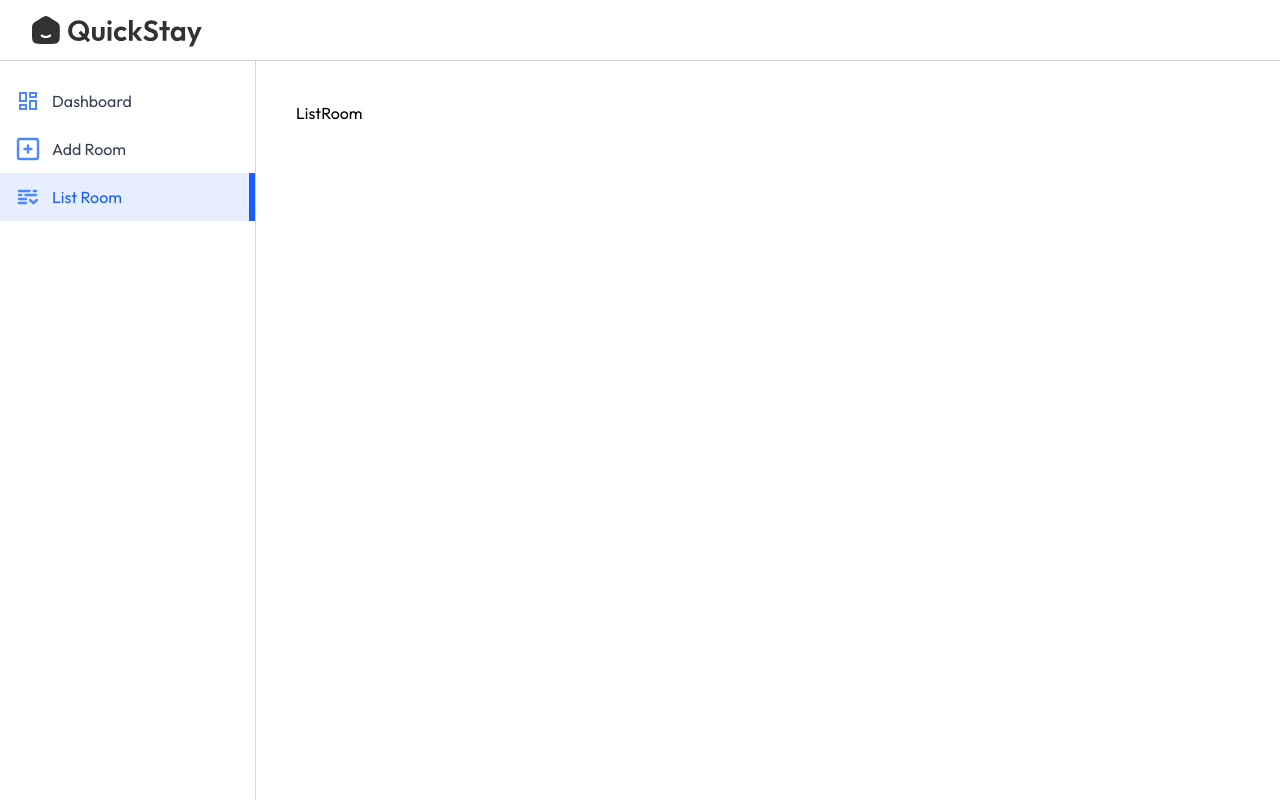
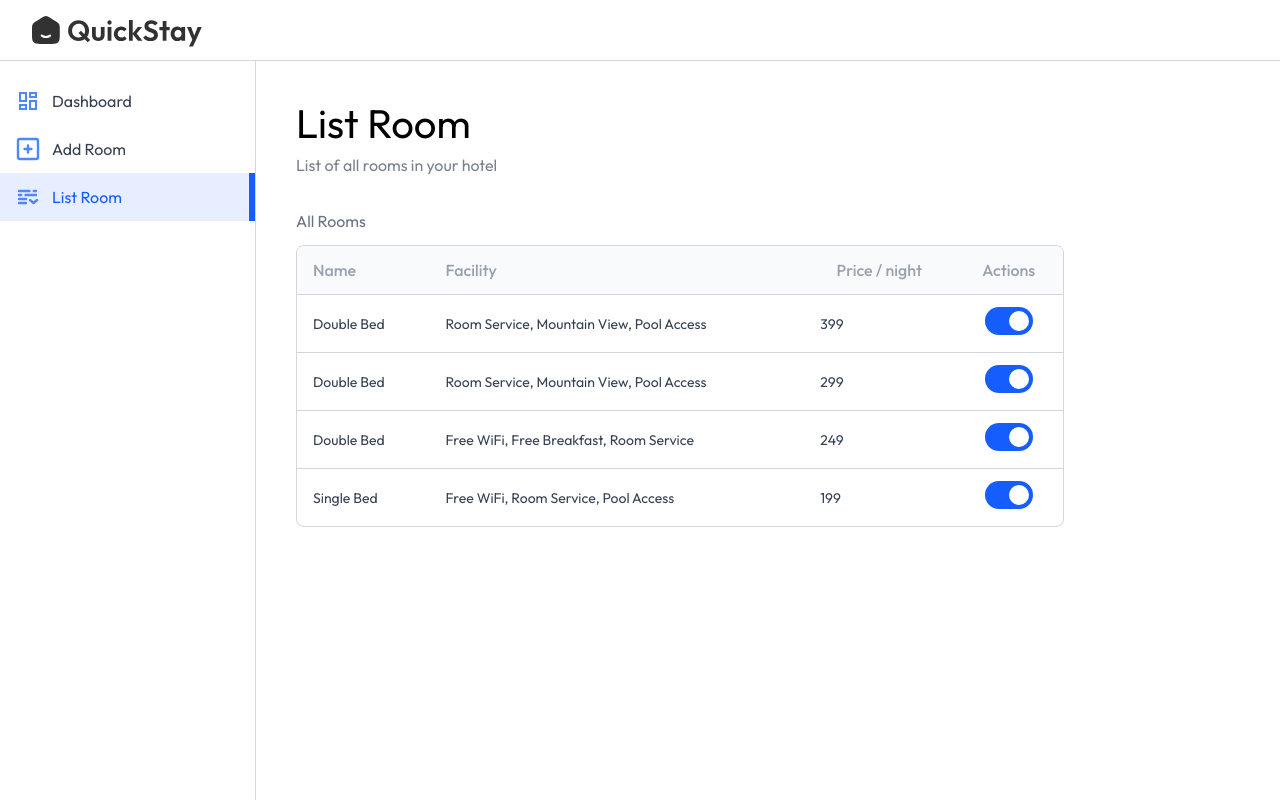
Before and after one commit to Yasintha8/hotel-booking-web-app, a React (Vite) app in the folder client/: page /owner/list-room in a window 1280 px wide. Shown: the top 802 px of the page. Built offline with nearby package versions, Linux system fonts and the light colour scheme; the HTML template or start-up script is replaced by a standard one; a web font is replaced by a local one.

Commit message:
Create List Room page for hotel owners. ✏ and style change in navbar

```diff
--- a/client/src/components/Navbar.jsx
+++ b/client/src/components/Navbar.jsx
@@ -80,7 +80,7 @@
                     </UserButton>)
                     :
                     (<button onClick={openSignIn}
-                        className="bg-white text-black px-8 py-2.5 rounded-full ml-4 transition-all duration-500">
+                        className="bg-gray-700 text-white px-8 py-2.5 rounded-full ml-4 transition-all duration-500">
                         Login
                     </button>)
                     }
--- a/client/src/pages/hotelOwner/ListRoom.jsx
+++ b/client/src/pages/hotelOwner/ListRoom.jsx
@@ -1,8 +1,54 @@
-import React from 'react'
+import React, { useState } from 'react'
+import Tittle from '../../components/Tittle'
+import { roomsDummyData } from '../../assets/assets'
 
 const ListRoom = () => {
+
+  const [rooms, /*setRooms*/] = useState(roomsDummyData)
+
   return (
-    <div>ListRoom</div>
+    <div>
+      <Tittle align="left" font="outfit" title="List Room" subTitle="List of all rooms in your hotel" />
+      <p className='text-gray-500 mt-8'>All Rooms</p>
+
+      <div className='w-full max-w-3xl text-left border border-gray-300 rounded-lg max-h-80 overflow-y-scroll mt-3'>
+        <table className='w-full'>
+          <thead className='bg-gray-50'>
+                <tr>
+                  <th className='py-3 px-4 text-gray-400 font-medium'>Name</th>
+                  <th className='py-3 px-4 text-gray-400 font-medium max:sm:hidden'>Facility</th>
+                  <th className='py-3 px-4 text-gray-400 font-medium text-center'>Price / night</th>
+                  <th className='py-3 px-4 text-gray-400 font-medium text-center'>Actions</th>
+                </tr>
+              </thead>
+          <tbody className='text-sm'>
+              {
+                rooms.map((item, index)=>(
+                  <tr key={index}>
+                    <td className='py-3 px-4 text-gray-700 border-t border-gray-300'>
+                      {item.roomType}
+                    </td>
+                    <td className='py-3 px-4 text-gray-700 border-t border-gray-300 max:sm:hidden'>
+                      {item.amenities.join(', ')}
+                    </td>
+                    <td className='py-3 px-4 text-gray-700 border-t border-gray-300'>
+                      {item.pricePerNight}
+                    </td>
+                    <td className='py-3 px-4 text-red-500 border-t border-gray-300 text-sm text-center'>
+                      <label className='relative inline-flex items-center cursor-pointer text-gray-900 gap-3'>
+                        <input type="checkbox" className='sr-only peer' checked={item.isAvailable}/>
+                        <div className='w-12 h-7 bg-slate-300 rounded-full peer peer-checked:bg-blue-600 transition-all duration-200'></div>
+                        <span className='dot absolute left-1 top-1 w-5 h-5 bg-white rounded-full transition-transform duration-200 ease-in-out
+                        peer-checked:translate-x-5'></span>
+                      </label>
+                    </td>
+                  </tr>
+                ))
+              }
+          </tbody>
+        </table>
+      </div>
+    </div>
   )
 }
 
```
